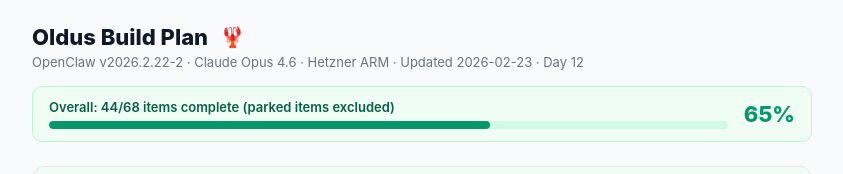
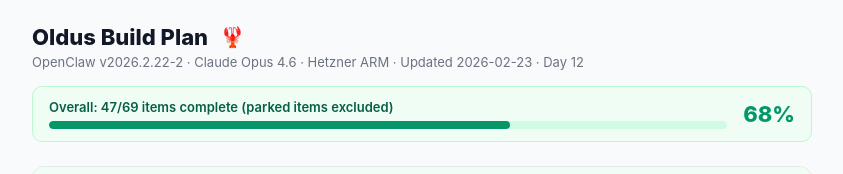
Before and after one commit to Foolsold/oldus-build-progress, a React (Vite) app: page / in a window 1280 px wide. Shown: the top 174 px of the page, without its empty margins (218-1061 px from the left). Built offline with nearby package versions, Linux system fonts and the light colour scheme.

Commit message:
Items 8-12: Makefile, DR runbook, Missive reconcile, repo hygiene, rate limit prep

```diff
--- a/src/BuildPlanDashboard.tsx
+++ b/src/BuildPlanDashboard.tsx
@@ -435,26 +435,32 @@ const phases = [
       {
         id: "p2.3",
         title: "CI-equivalent local validation",
-        status: "not-started",
+        status: "done",
         description:
-          "Quick win building on existing oc-config-validate and snapshot-state scripts.",
+          "Makefile at workspace root. make test (config + crons + perms + git + snapshot), make reset (clear transient state), make status (system overview).",
+        completedDate: "2026-02-23",
         subItems: [
-          { text: "make test — config validation + contract tests + snapshot verification", done: false },
-          { text: "make reset — nuke state/session caches but not snapshots", done: false },
-          { text: "Makefile in workspace root", done: false },
+          { text: "make test — config validation + crons + perms + git remotes + snapshots", done: true },
+          { text: "make reset — clear sandbox test dirs + retry queue + processed missive", done: true },
+          { text: "make status — system overview (versions, services, counts)", done: true },
+          { text: "Makefile in workspace root", done: true },
         ],
       },
       {
         id: "p2.4",
         title: "Disaster recovery runbook",
-        status: "not-started",
+        status: "done",
         description:
-          "Written procedure: bare Ubuntu → running Oldus in 20 minutes using GitHub backups + golden tar. Foundation for Oldus In A Box provisioning.",
+          "8-phase runbook at docs/DISASTER-RECOVERY.md. Bare Ubuntu → running Oldus in 15-25 min. Covers system setup, user creation, golden tar restore, credentials, gateway, crons, validation, Son deployment.",
+        completedDate: "2026-02-23",
         subItems: [
-          { text: "Step-by-step runbook document", done: false },
-          { text: "Tested on fresh VPS", done: false },
-          { text: "Automated provisioning script (optional)", done: false },
-          { text: "Include Son deployment in runbook", done: false },
+          { text: "Step-by-step runbook document (8 phases)", done: true },
+          { text: "Golden tar path (preferred) + GitHub-only fallback", done: true },
+          { text: "Credential checklist (15 keys)", done: true },
+          { text: "Host crontab install commands (all 6)", done: true },
+          { text: "Son deployment included", done: true },
+          { text: "Smoke test checklist", done: true },
+          { text: "Tested on fresh VPS", done: false, note: "TODO — validates the 20-min claim" },
         ],
       },
       {
@@ -500,11 +506,12 @@ const phases = [
       {
         id: "p2.7",
         title: "Sonnet rate limit investigation",
-        status: "not-started",
+        status: "in-progress",
         description:
-          "Keep hitting 429s on Sonnet despite billing console showing plenty of capacity. Hit when running 3 parallel sub-agents. Investigate: is it per-key, per-org, per-model concurrency? Check Anthropic rate limit headers.",
+          "Keep hitting 429s on Sonnet despite billing console showing plenty of capacity. Header capture added to MEMORY.md — will collect data next time it happens naturally during real sub-agent work.",
         subItems: [
-          { text: "Check rate limit headers from API responses", done: false },
+          { text: "Header capture instructions in MEMORY.md", done: true },
+          { text: "Capture rate limit headers from next natural 429", done: false },
           { text: "Test sequential vs parallel sub-agent spawning", done: false },
           { text: "Compare billing console limits vs actual throttling", done: false },
           { text: "Document findings and workaround", done: false },
@@ -944,15 +951,25 @@ const phases = [
       {
         id: "ops.10",
         title: "Repo hygiene",
-        status: "not-started",
+        status: "in-progress",
         description:
-          "Archive cardstar-frontend (superseded by V2). Delete empty repos. Create golden-config repo. Merge agentbus deploy branch to main.",
+          "Agentbus branch merged to main. cardstar-frontend + mount-craft-studio need archiving (PAT lacks admin scope). Empty repos need deleting.",
         subItems: [
-          { text: "Archive cardstar-frontend repo", done: false },
-          { text: "Delete empty repos", done: false },
+          { text: "Merge oldus/deploy-script-rewrite → main on agentbus", done: true },
+          { text: "Archive cardstar-frontend repo", done: false, note: "James — Settings → Archive" },
+          { text: "Archive mount-craft-studio repo", done: false, note: "James — Settings → Archive" },
+          { text: "Delete image_pipeline (empty)", done: false, note: "James — Settings → Delete" },
+          { text: "Delete artist-army (empty, recreate when needed)", done: false, note: "James — Settings → Delete" },
           { text: "Create Foolsold/oldus-golden-config repo", done: false },
-          { text: "Merge oldus/deploy-script-rewrite → main on agentbus", done: false },
         ],
+      },
+      {
+        id: "ops.11",
+        title: "Missive reconcile script",
+        status: "done",
+        description:
+          "Idempotent reconciliation at scripts/missive-reconcile.sh. Checks cron exists, model string correct, ID file matches, webhook running, Funnel active. --fix flag for auto-repair.",
+        completedDate: "2026-02-23",
       },
     ],
   },
```
Also changed, not shown: 3 other files (tests, documents, lock files or other folders).
